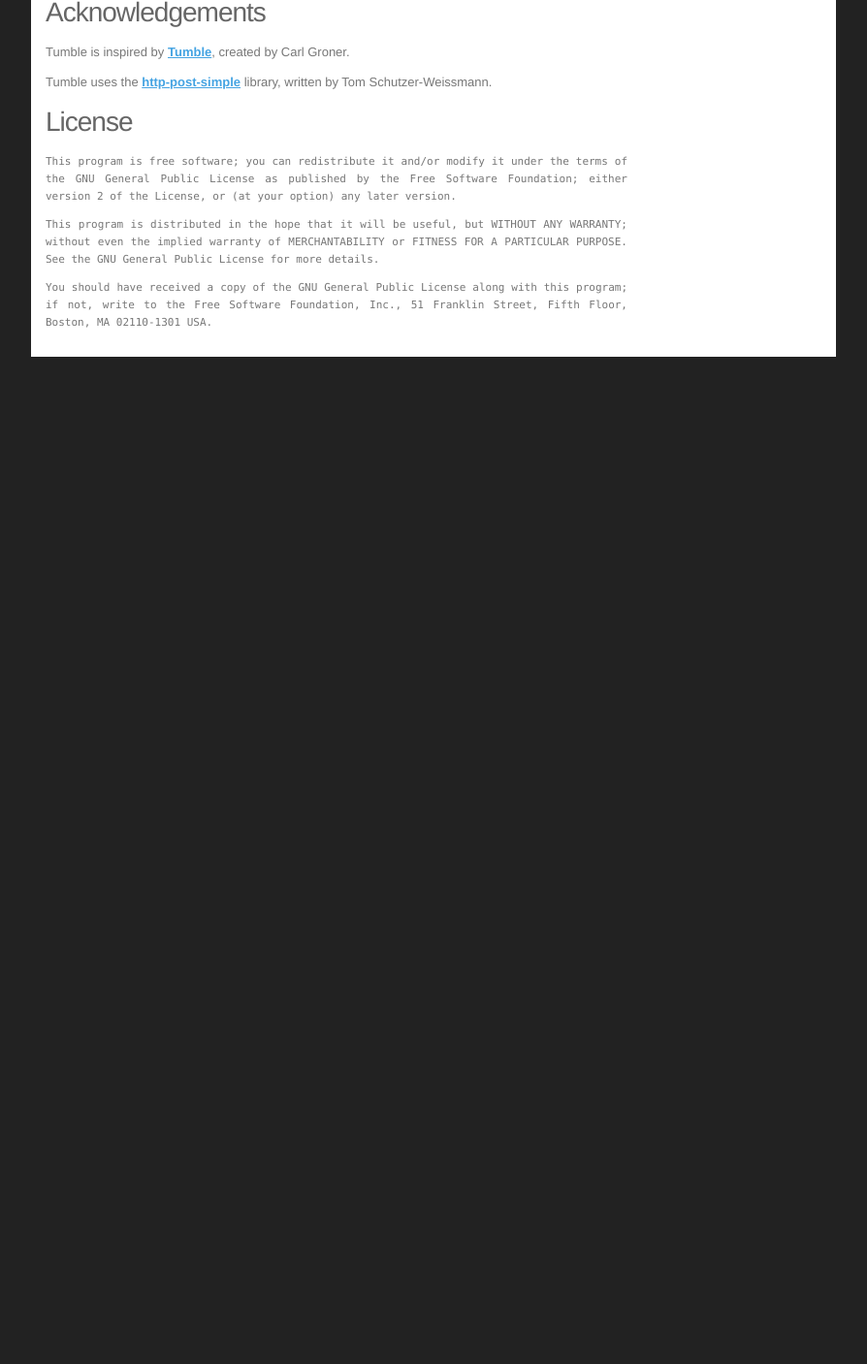
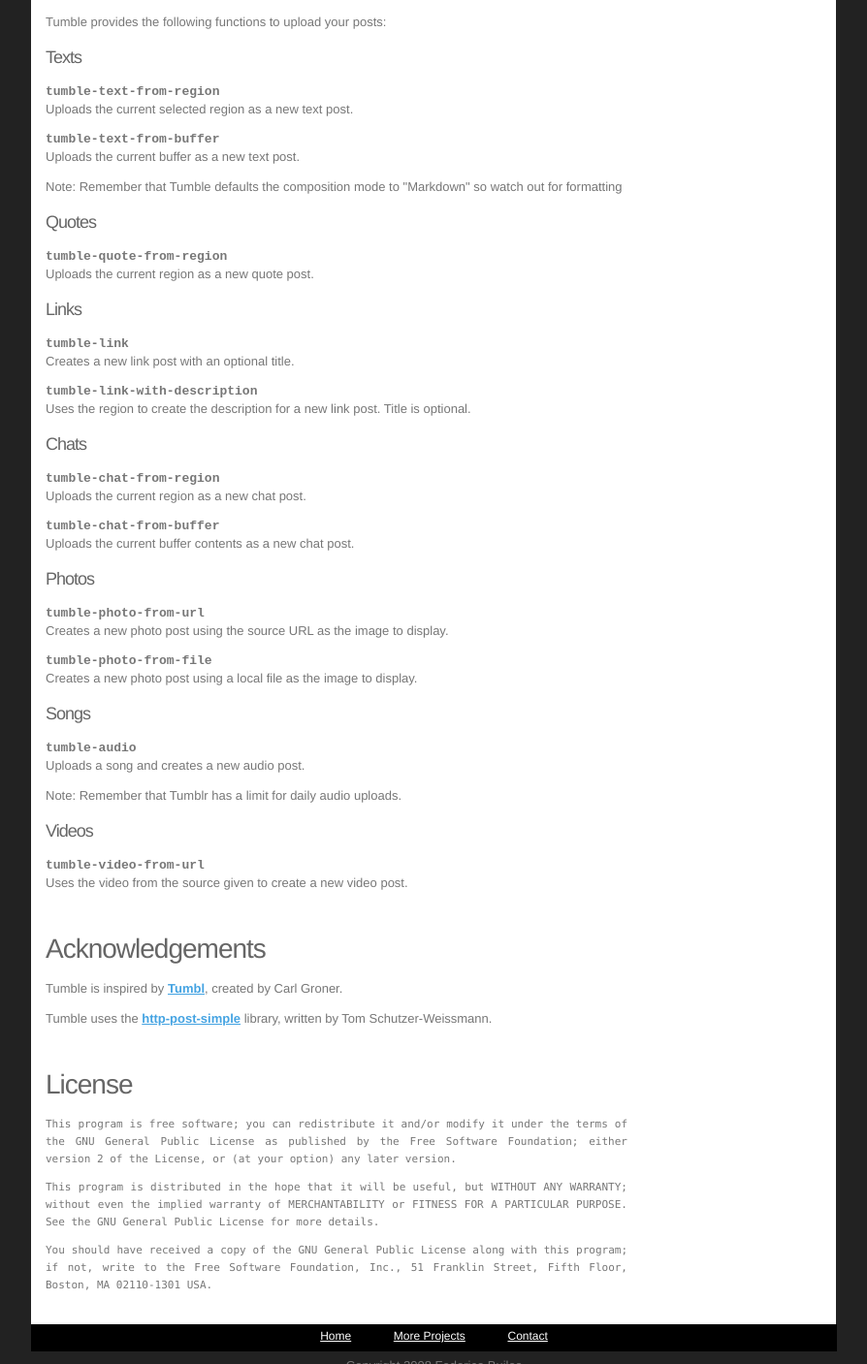
Before and after one commit to febuiles/tumble, a plain HTML site: page index.html in a window 1280 px wide. Shown: the part 1393-2800 px from the top of the page at 97% size, without its empty margins (26-920 px from the left). Before the commit the page ends 1811 px from the top, so only its background shows below. Drawn offline with Linux system fonts and the light colour scheme.

Commit message:
Updating project pages.

```diff
--- a/index.html
+++ b/index.html
@@ -20,11 +20,12 @@
 
       div.content {
       background-color: white;
+      width: 800px;
       margin: 50px;
-      width: 800px;
-
       padding: 15px;
       padding-top: 30px;
+      margin-bottom: 0px;
+      padding-bottom: 30px;
       }
 
       div.content p {
@@ -39,6 +40,28 @@
       text-align: justify;
       }
 
+      div.footer {
+      background-color: black;
+      width: 831px;
+      margin: -10px;
+      padding-top: 3px;
+      margin-left: 50px;
+      text-align: center;
+      height: 25px;
+
+      }
+
+      div.footer a {
+      color: white;
+      font-size: 12px;
+      font-weight: normal;
+      }
+
+      div.footer a:hover {
+      text-decoration: none;
+      }
+
+
       h1 {
       color: #666;
       font-weight: normal;
@@ -52,6 +75,7 @@
       font-weight: normal;
       font-size: 28px;
       letter-spacing: -1px;
+      margin-top: 50px;
       }
 
       h3 {
@@ -61,6 +85,17 @@
       letter-spacing: -1px;
       }
 
+
+      code {
+      font-weight: bold;
+      }
+
+      pre {
+      /* reset */
+      margin: 0;
+      padding: 0;
+      margin-top: 15px;
+      }
 
       a {
       color: #44A3E2;
@@ -72,6 +107,9 @@
       background-color: #44A3E2;
       color: white;
       }
+
+
+      a.footer_link { margin: 20px; }
 
     </style>
 
@@ -93,8 +131,7 @@
       <a name="overview">
         <h2>Overview</h2>
       </a>
-      <p>Tumble is a simple Emacs mode for communicating
-        with <a href="http://tumblr.com">Tumblr</a>. It supports the
+      <p>Tumble is an Emacs mode to upload your posts to <a href="http://tumblr.com">Tumblr</a>. It supports the
         following types of posts:</p>
       <ul>
         <li>Text</li>
@@ -106,10 +143,10 @@
         <li>Video</li>
       </ul>
       <p>
-        Video uploads are only available through embed links. I have not
-        written support for Vimeo uploads since I've never actually used it,
-        but if you consider that it's necessary I'm sure we can set it
-        up, just write me at <a href="mailto:federico.builes@gmail.com">federico.builes@gmail.com</a>.
+        Note: Video uploads are only available through embed links. I does not
+         support Vimeo uploads since I've never actually used it.
+        If you want to do something about it, I'll be happy to provide
+        help or apply patches, just write me at <a href="mailto:federico.builes@gmail.com">federico.builes@gmail.com</a>.
       </p>
 
       <a name="installing">
@@ -152,7 +189,7 @@
           (require 'tumble)
         </pre>
 
-        Open tumble.el and modify the following variables:
+        Open <code>tumble.el</code> and modify the following variables:
 
         <pre>
           (setq tumble-email "your_email@something.com")
@@ -175,14 +212,102 @@
         <h2>Using</h2>
       </a>
 
+      <p>Tumble provides the following functions to upload your posts:</p>
+
+      <h3>Texts</h3>
+
+      <p>
+        <code>tumble-text-from-region</code>
+        <br />
+        Uploads the current selected region as a new text post.
+      </p>
+
+      <p>
+        <code>tumble-text-from-buffer</code>
+        <br />
+        Uploads the current buffer as a new text post.
+      </p>
+
+      <p>Note: Remember that Tumble defaults the composition mode to
+      "Markdown" so watch out for formatting</p>
+
+      <h3>Quotes</h3>
+
+      <p>
+        <code>tumble-quote-from-region</code>
+        <br />
+        Uploads the current region as a new quote post.
+      </p>
+
+      <h3>Links</h3>
+
+      <p>
+        <code>tumble-link</code>
+        <br />
+        Creates a new link post with an optional title.
+      </p>
+
+      <p>
+        <code>tumble-link-with-description</code>
+        <br />
+        Uses the region to create the description for a new link post. Title
+        is optional.
+      </p>
+
+      <h3>Chats</h3>
+
+      <p>
+        <code>tumble-chat-from-region</code>
+        <br />
+        Uploads the current region as a new chat post.
+      </p>
+
+      <p>
+        <code>tumble-chat-from-buffer</code>
+        <br />
+        Uploads the current buffer contents as a new chat post.
+      </p>
+
+      <h3>Photos</h3>
+
+      <p>
+        <code>tumble-photo-from-url</code>
+        <br />
+        Creates a new photo post using the source URL as the image to display.
+      </p>
+
+      <p>
+        <code>tumble-photo-from-file</code>
+        <br />
+        Creates a new photo post using a local file as the image to display.
+      </p>
+
+      <h3>Songs</h3>
+
+      <p>
+        <code>tumble-audio</code>
+        <br />
+        Uploads a song and creates a new audio post.
+      </p>
+
+      <p>Note: Remember that Tumblr has a limit for daily audio uploads.
+
+      <h3>Videos</h3>
+
+      <p>
+        <code>tumble-video-from-url</code>
+        <br />
+        Uses the video from the source given to create a new video post.
+      </p>
 
 
-  <a name="acknowledgments">
+
+      <a name="acknowledgments">
         <h2>Acknowledgements</h2>
       </a>
       <p>
         Tumble is inspired
-        by <a href="http://www.emacswiki.org/emacs/Tumbl">Tumble</a>, created
+        by <a href="http://www.emacswiki.org/emacs/Tumbl">Tumbl</a>, created
         by Carl Groner.
       </p>
       <p>
@@ -215,12 +340,13 @@
         Software Foundation, Inc., 51 Franklin Street, Fifth Floor,
         Boston, MA 02110-1301 USA.
       </p>
-
-
-
     </div>
 
-
-
+      <div class="footer">
+        <a href="http://febuiles.com" class="footer_link">Home</a>
+        <a href="http://github.com/febuiles" class="footer_link">More Projects</a>
+        <a href="mailto:federico.builes@gmail.com" class="footer_link">Contact</a>
+        <p>Copyright 2008 Federico Builes</p>
+      </div>
   </body>
 </html>
```
